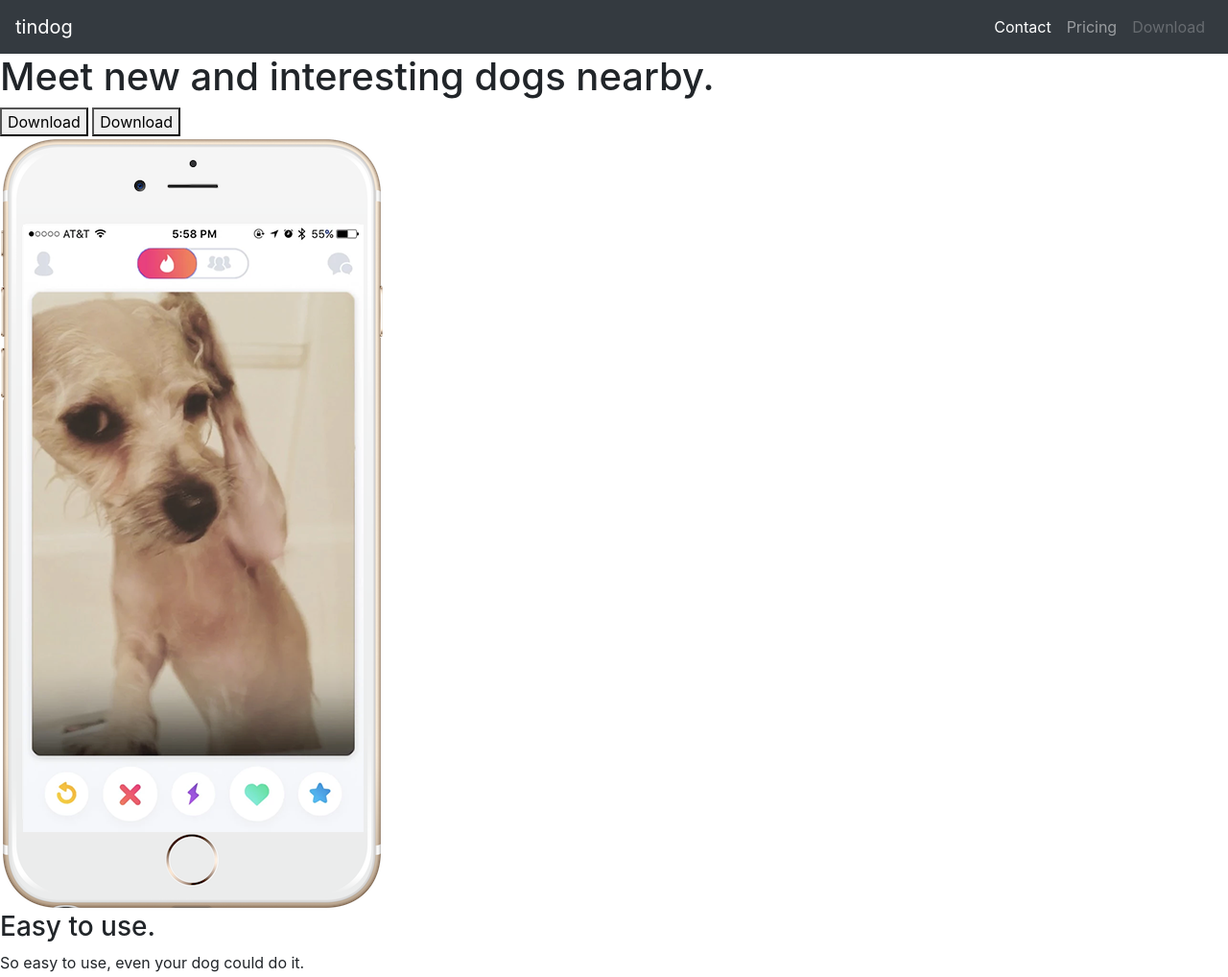
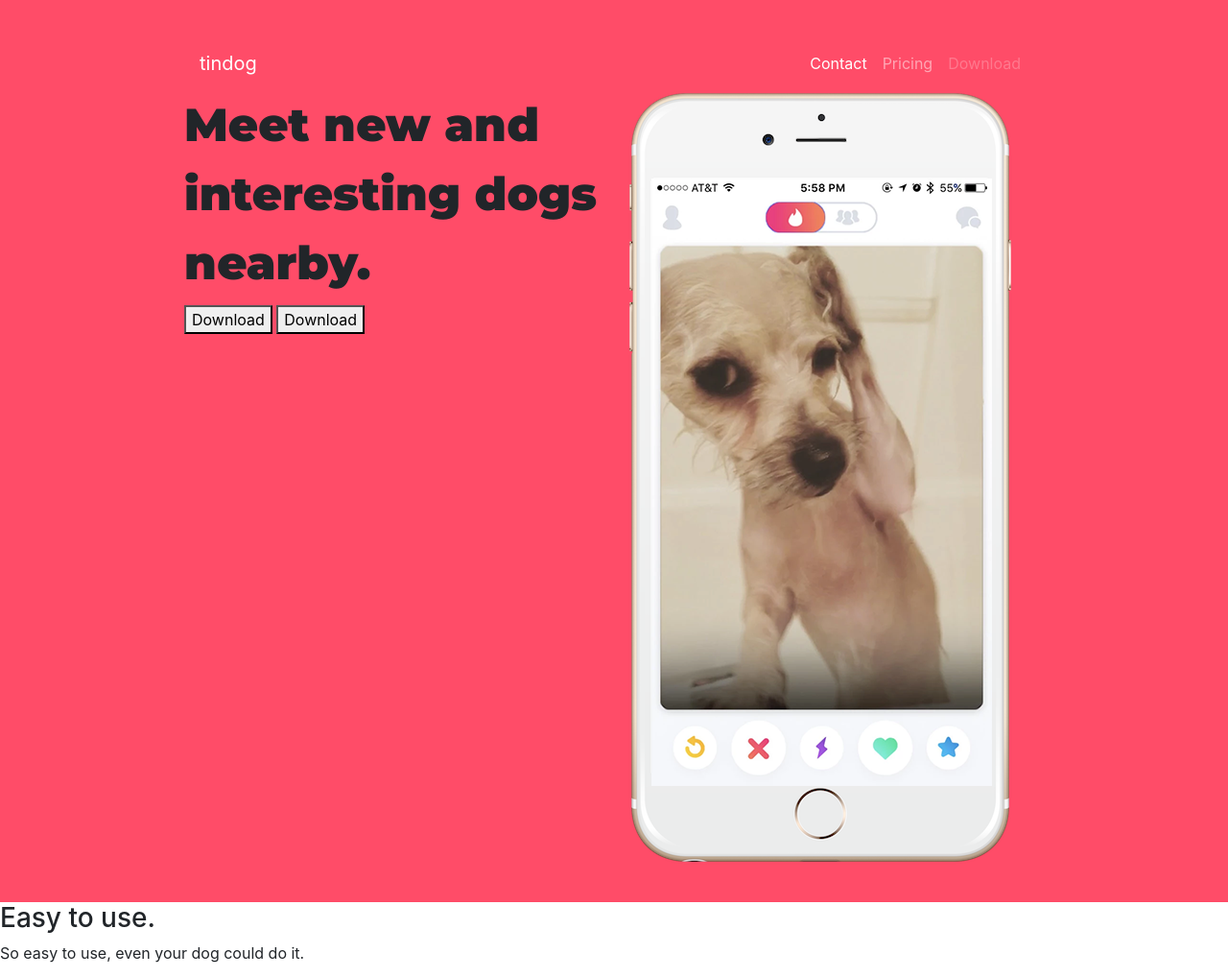
Before and after one commit to krishnalokam/Web-Development, a plain HTML site: page TinDog-Start-master/index.html in a window 1280 px wide. Shown: the top 1018 px of the page at 96% size. Drawn offline with nearby package versions, Linux system fonts and the light colour scheme.

Commit message:
title section

```diff
--- a/TinDog-Start-master/css/styles.css
+++ b/TinDog-Start-master/css/styles.css
@@ -0,0 +1,15 @@
+#title {
+    background-color: #ff4c68;
+}
+
+.container-fluid {
+    padding: 3% 15%;
+}
+
+h1 {
+    /* color:white; */
+    font-family: 'Montserrat', sans-serif;
+    font-size: 3rem;
+    line-height: 1.5;
+    font-weight: 900;
+}
--- a/TinDog-Start-master/index.html
+++ b/TinDog-Start-master/index.html
@@ -4,18 +4,24 @@
 <head>
   <meta charset="utf-8">
   <title>TinDog</title>
-  <link rel="stylesheet" href="css/styles.css">
+
   <!-- Bootstrap CSS -->
   <link rel="stylesheet" href="https://maxcdn.bootstrapcdn.com/bootstrap/4.0.0/css/bootstrap.min.css" integrity="sha384-Gn5384xqQ1aoWXA+058RXPxPg6fy4IWvTNh0E263XmFcJlSAwiGgFAW/dAiS6JXm" crossorigin="anonymous">
+  <link rel="preconnect" href="https://fonts.googleapis.com">
+  <link rel="preconnect" href="https://fonts.gstatic.com" crossorigin>
+
+  <link href="https://fonts.googleapis.com/css2?family=Montserrat:wght@100;300;400;500;900&family=Ubuntu:wght@300;400;700&display=swap" rel="stylesheet">
+  <link rel="stylesheet" href="css/styles.css">
 
 </head>
 
 <body>
 
   <section id="title">
+    <div class="container-fluid">
 
       <!-- Nav Bar -->
-    <nav class="navbar navbar-expand-lg navbar-dark bg-dark">
+      <nav class="navbar navbar-expand-lg navbar-dark">
         <a class="navbar-brand" href="">tindog</a>
         <button class="navbar-toggler" type="button" data-toggle="collapse" data-target="#navbarTogglerDemo02" aria-controls="navbarTogglerDemo02" aria-expanded="false" aria-label="Toggle navigation">
               <span class="navbar-toggler-icon"></span>
@@ -35,21 +41,24 @@
 
         </div>
 
+
     </nav>
 
 
 
     <!-- Title -->
-
-    <div>
+    <div class="row">
+      <div class="col-lg-6">
         <h1>Meet new and interesting dogs nearby.</h1>
         <button type="button">Download</button>
         <button type="button">Download</button>
       </div>
-    <div>
+      <div class="col-lg-6">
         <img src="images/iphone6.png" alt="iphone-mockup">
       </div>
 
+    </div>
+  </div>
   </section>
 
 
```
Lines whose indentation alone changed are shown as unchanged.
